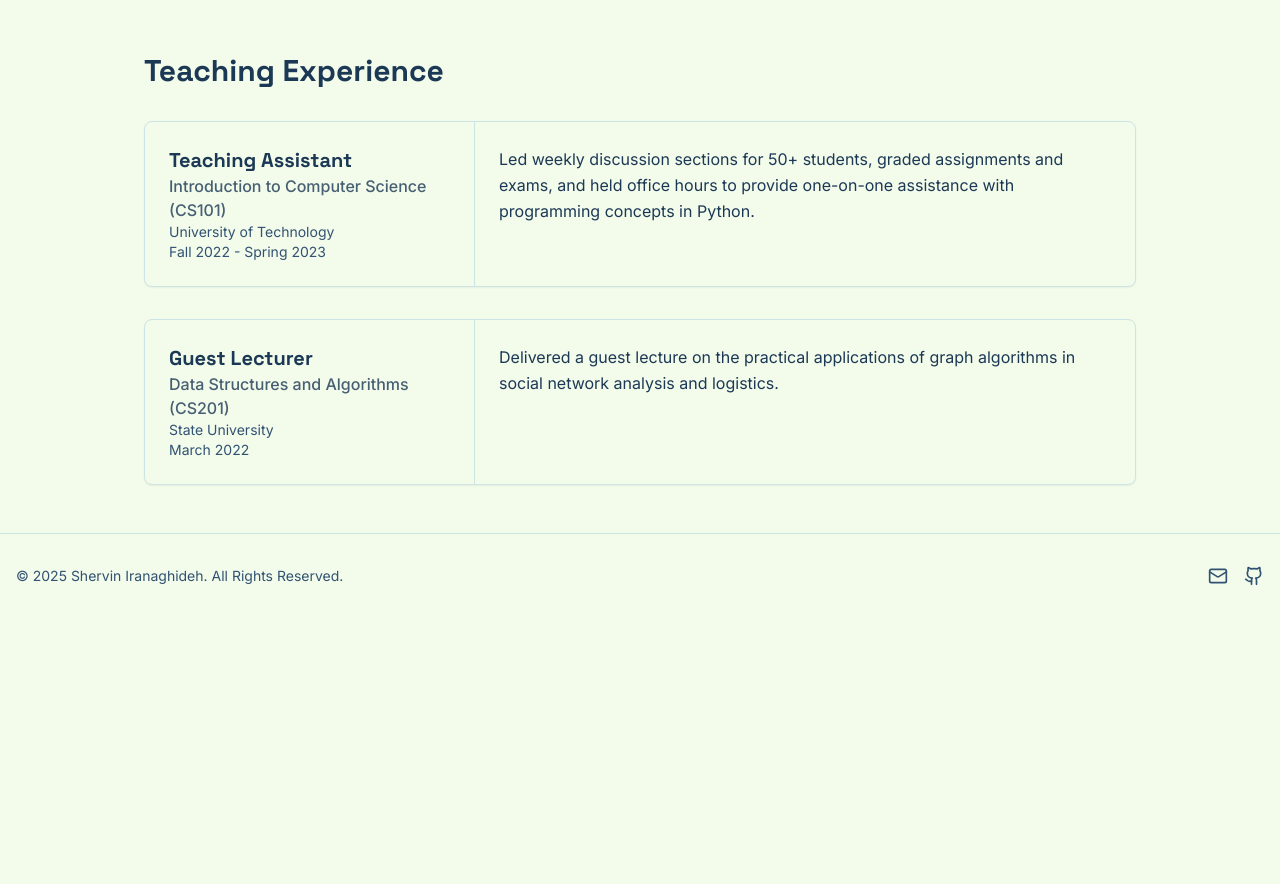
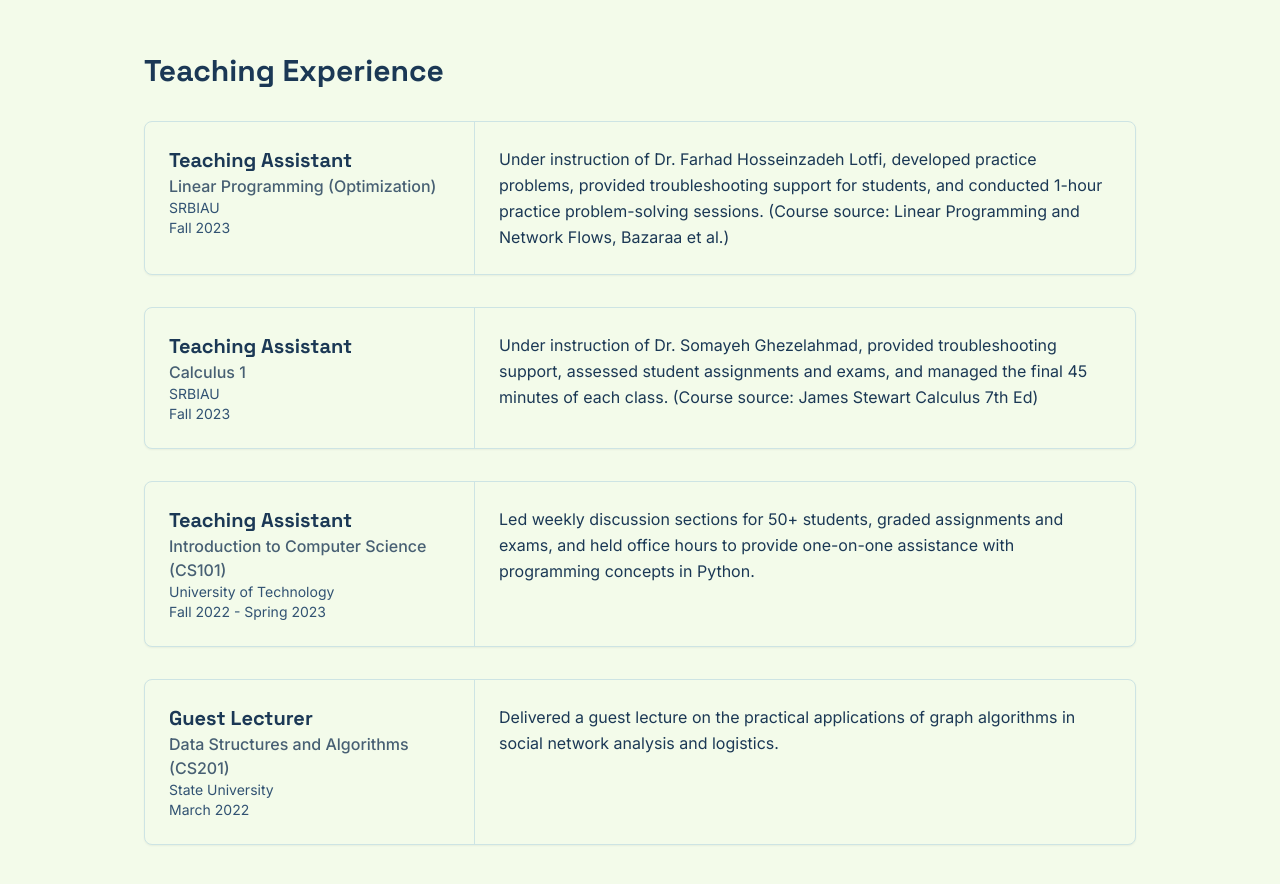
Before and after one commit to DearShervin/dearshervin.github.io, a Next.js app: page /studio/experience in a window 1280 px wide. Shown: the part 1400-2284 px from the top of the page. Before the commit the page ends 2018 px from the top, so only its background shows below. Built offline with nearby package versions, Linux system fonts and the light colour scheme.

Commit message:
initial commit

```diff
--- a/src/app/experience/page.tsx
+++ b/src/app/experience/page.tsx
@@ -29,6 +29,20 @@ const researchPapers = [
 ];
 
 const teachingExperiences = [
+    {
+        role: "Teaching Assistant",
+        course: "Linear Programming (Optimization)",
+        institution: "SRBIAU",
+        duration: "Fall 2023",
+        description: "Under instruction of Dr. Farhad Hosseinzadeh Lotfi, developed practice problems, provided troubleshooting support for students, and conducted 1-hour practice problem-solving sessions. (Course source: Linear Programming and Network Flows, Bazaraa et al.)"
+    },
+    {
+        role: "Teaching Assistant",
+        course: "Calculus 1",
+        institution: "SRBIAU",
+        duration: "Fall 2023",
+        description: "Under instruction of Dr. Somayeh Ghezelahmad, provided troubleshooting support, assessed student assignments and exams, and managed the final 45 minutes of each class. (Course source: James Stewart Calculus 7th Ed)"
+    },
     {
         role: "Teaching Assistant",
         course: "Introduction to Computer Science (CS101)",
```
